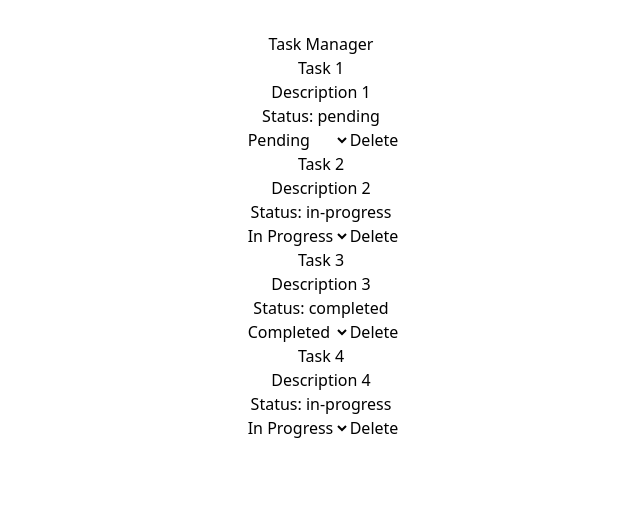
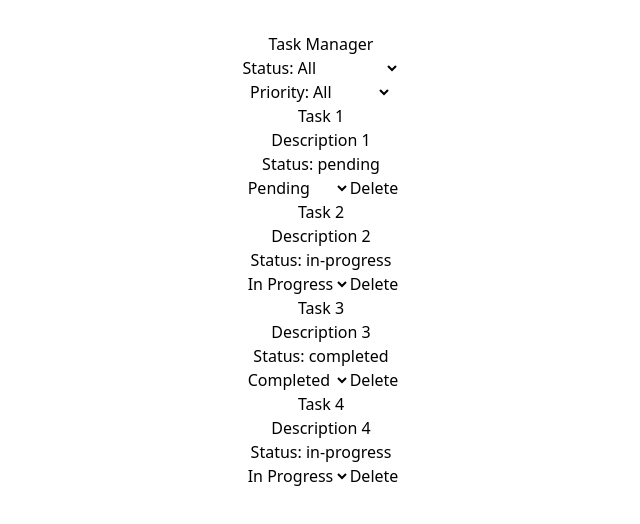
Before and after one commit to millan-figueroa-pscoursework/sba9-react-dashboard-application, a React (Vite) app: page / in a window 1280 px wide. Shown: the top 524 px of the page, without its empty margins (319-959 px from the left). Built offline with nearby package versions, Linux system fonts and the light colour scheme.

Commit message:
Creates TaskFilter component with imported props. Implements TaskFilter component into App and fills out funtionality in handleFilterChange function.

```diff
--- a/src/App.tsx
+++ b/src/App.tsx
@@ -1,6 +1,7 @@
 import { useState } from "react";
+import type { Task, TaskStatus } from "./types";
 import TaskList from "./components/TaskList/TaskList";
-import type { Task, TaskStatus } from "./types";
+import TaskFilter from "./components/TaskFilter/TaskFilter";
 
 function App() {
   const [tasks, setTasks] = useState<Task[]>([
@@ -53,10 +54,18 @@ function App() {
     setTasks((prev) => prev.filter((task) => task.id !== taskId));
   };
 
+  // receives filters from TaskFilter
+  const handleFilterChange = (filters: {
+    status?: TaskStatus;
+    priority?: "low" | "medium" | "high";
+  }) => {
+    console.log("filter in app:", filters);
+  };
+
   return (
     <div>
       <h1>Task Manager</h1>
-
+      <TaskFilter onFilterChange={handleFilterChange} />
       <TaskList
         tasks={tasks}
         onStatusChange={handleStatusChange}
--- a/src/components/TaskFilter/TaskFilter.tsx
+++ b/src/components/TaskFilter/TaskFilter.tsx
@@ -0,0 +1,51 @@
+import type { TaskFilterProps } from "../../types";
+
+export default function TaskFilter({ onFilterChange }: TaskFilterProps) {
+  // handler for status filter dropdown
+  const handleStatusFilterChange = (e: any) => {
+    const value = e.target.value;
+    console.log("status changed:", value);
+    onFilterChange({
+      // if the user selects 'all', it sends undefined (aka no filter)
+      status: value === "all" ? undefined : value,
+    });
+  };
+
+  // handler for priority filter dropdown
+  const handlePriorityFilterChange = (e: any) => {
+    const value = e.target.value;
+    console.log("Priority filter changed:", value);
+    onFilterChange({
+      priority: value === "all" ? undefined : value,
+    });
+  };
+
+  return (
+    // render filter dropdown menus
+    <div>
+      <div>
+        <label>
+          Status:
+          <select onChange={handleStatusFilterChange} defaultValue="all">
+            <option value="all">All</option>
+            <option value="pending">Pending</option>
+            <option value="in-progress">In Progress</option>
+            <option value="completed">Completed</option>
+          </select>
+        </label>
+      </div>
+
+      <div>
+        <label>
+          Priority:
+          <select onChange={handlePriorityFilterChange} defaultValue="all">
+            <option value="all">All</option>
+            <option value="low">Low</option>
+            <option value="medium">Medium</option>
+            <option value="high">High</option>
+          </select>
+        </label>
+      </div>
+    </div>
+  );
+}
--- a/src/types/index.ts
+++ b/src/types/index.ts
@@ -1,4 +1,5 @@
 export type TaskStatus = 'pending' | 'in-progress' | 'completed';
+export type TaskPriority = 'low' | 'medium' | 'high';
 
 export interface Task {
     id: string;
@@ -24,6 +25,19 @@ export interface TaskItemProps {
 export interface TaskFilterProps {
     onFilterChange: (filters: {
         status?: TaskStatus;
-        priority?: 'low' | 'medium' | 'high';
+        priority?: TaskPriority;
     }) => void;
 }
+
+export interface TaskFormData {
+    title: string;
+    description: string;
+    priority: TaskPriority;
+    dueDate: string;
+}
+
+export interface TaskFormProps {
+    initialValues?: TaskFormData;
+    onSubmit: (data: TaskFormData) => void;
+    onCancel?: () => void;
+}
```
Also changed, not shown: 1 other file (tests, documents, lock files or other folders).
